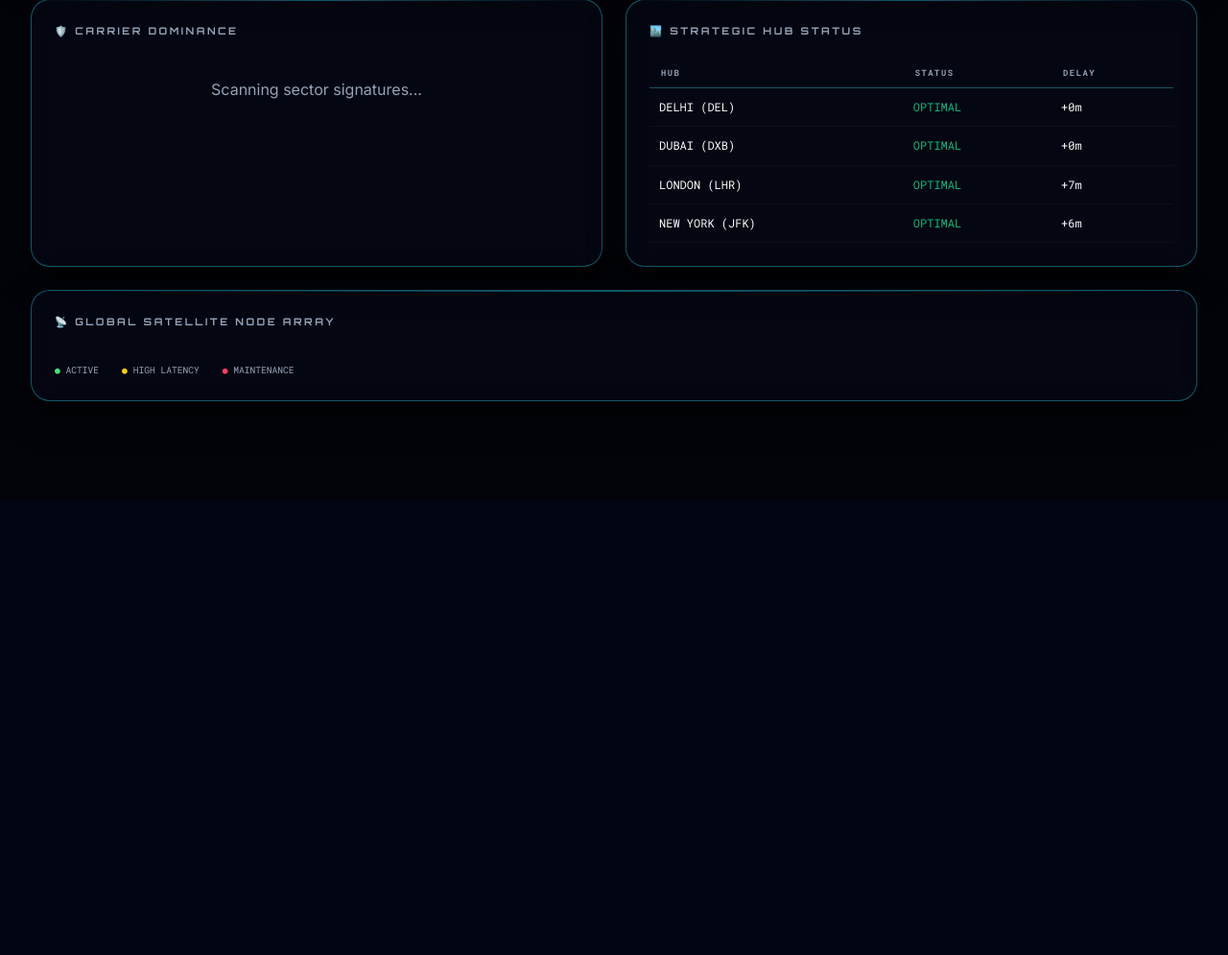
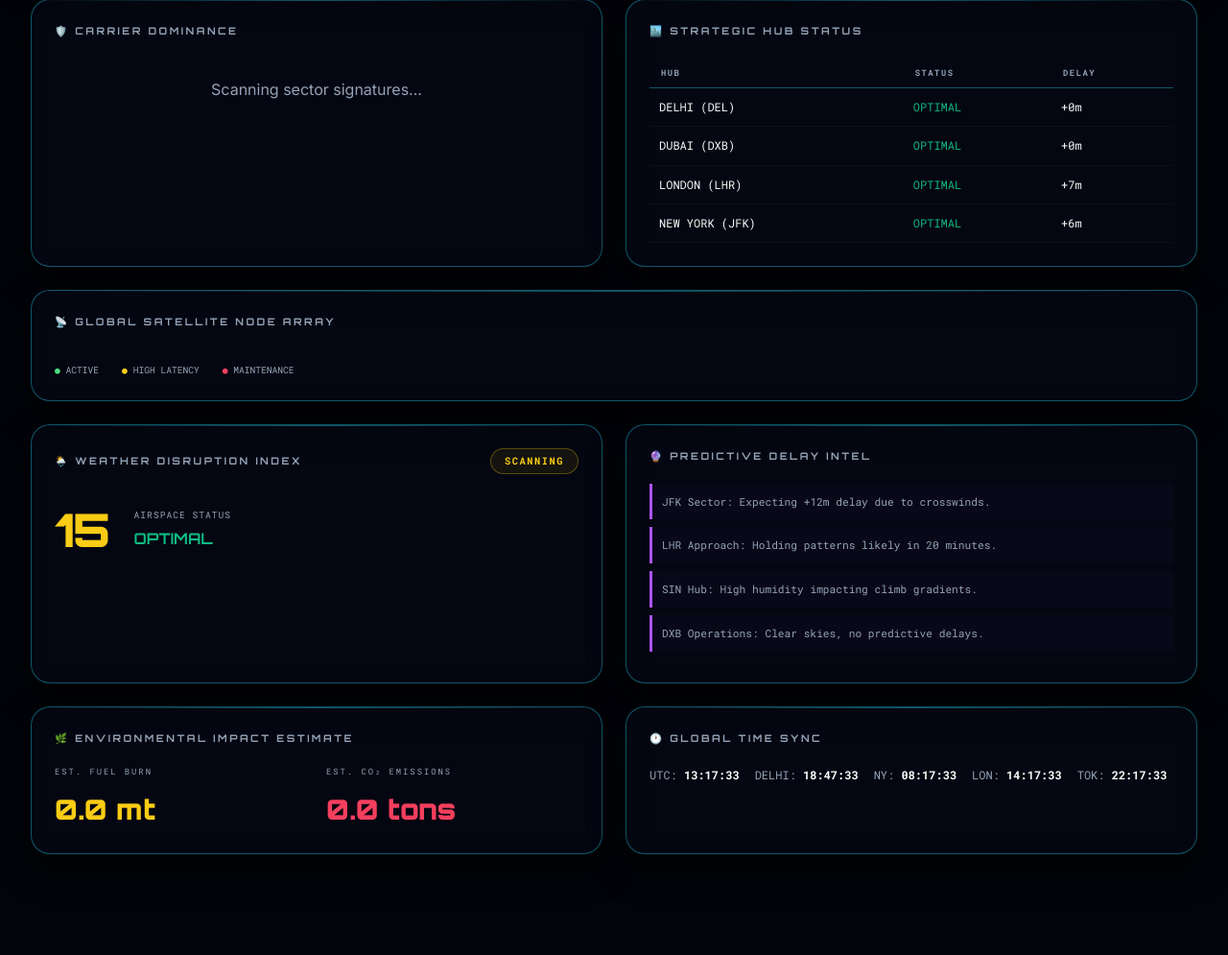
Before and after one commit to samuinti9/foxbat1, a Flask app: page /analytics in a window 1280 px wide. Shown: the part 2145-3140 px from the top of the page at 96% size. Before the commit the page ends 2589 px from the top, so only its background shows below. Run offline with Flask 3, Linux system fonts and the light colour scheme; data that the repository does not hold is empty.

Commit message:
Fix CI workflow, add /api/reset endpoint, add missing analytics HTML sections

```diff
--- a/app.py
+++ b/app.py
@@ -1,6 +1,7 @@
-from flask import Flask, render_template, jsonify
+from flask import Flask, render_template, jsonify, request
 from flask_cors import CORS
 import data_hub
+import sqlite3
 
 # Import Blueprints (Hard Separation)
 from hub_blueprint import hub_bp
@@ -41,6 +42,18 @@ def system_status():
         "architecture": "FLASK_BLUEPRINTS"
     })
 
+@app.route('/api/reset', methods=['POST'])
+def reset_database():
+    """Wipe all historical flight logs from the database."""
+    try:
+        with sqlite3.connect(data_hub.DB_PATH) as conn:
+            conn.execute("DELETE FROM flight_stats")
+            conn.execute("DELETE FROM flight_archive")
+            conn.commit()
+        return jsonify({"success": True, "message": "Database wiped successfully."})
+    except Exception as e:
+        return jsonify({"success": False, "error": str(e)}), 500
+
 if __name__ == '__main__':
     # Running on 8080 as requested in previous sessions
     app.run(host='0.0.0.0', port=8080, debug=True)
--- a/templates/analytics.html
+++ b/templates/analytics.html
@@ -269,6 +269,49 @@
     </div>
   </div>
 
+  <!-- ROW 7: Weather & Predictive Delays -->
+  <div class="dash-grid" style="margin-bottom:24px;">
+    <div class="card panel">
+      <h3>🌦️ WEATHER DISRUPTION INDEX<span class="live"><span class="badge badge-amber">SCANNING</span></span></h3>
+      <div style="display:flex;align-items:center;gap:24px;margin-bottom:20px;">
+        <div style="font-family:var(--font-display);font-size:3rem;font-weight:900;color:var(--col-amber);" id="weather-score">—</div>
+        <div>
+          <div style="font-family:var(--font-mono);font-size:0.6rem;color:var(--col-muted);letter-spacing:1px;margin-bottom:4px;">AIRSPACE STATUS</div>
+          <div style="font-family:var(--font-display);font-size:1rem;font-weight:700;" id="weather-status">SCANNING...</div>
+        </div>
+      </div>
+    </div>
+    <div class="card panel">
+      <h3>🔮 PREDICTIVE DELAY INTEL</h3>
+      <div id="predictive-delays" style="font-family:var(--font-mono);font-size:0.7rem;color:var(--col-muted);">
+        Analyzing sector patterns...
+      </div>
+    </div>
+  </div>
+
+  <!-- ROW 8: Environmental Impact -->
+  <div class="dash-grid" style="margin-bottom:24px;">
+    <div class="card panel">
+      <h3>🌿 ENVIRONMENTAL IMPACT ESTIMATE</h3>
+      <div style="display:grid;grid-template-columns:1fr 1fr;gap:20px;">
+        <div>
+          <div style="font-family:var(--font-mono);font-size:0.55rem;color:var(--col-muted);letter-spacing:2px;margin-bottom:8px;">EST. FUEL BURN</div>
+          <div style="font-family:var(--font-display);font-size:1.8rem;font-weight:900;color:var(--col-amber);" id="env-fuel">—</div>
+        </div>
+        <div>
+          <div style="font-family:var(--font-mono);font-size:0.55rem;color:var(--col-muted);letter-spacing:2px;margin-bottom:8px;">EST. CO₂ EMISSIONS</div>
+          <div style="font-family:var(--font-display);font-size:1.8rem;font-weight:900;color:var(--col-red);" id="env-co2">—</div>
+        </div>
+      </div>
+    </div>
+    <div class="card panel">
+      <h3>🕐 GLOBAL TIME SYNC</h3>
+      <div id="world-clocks" style="display:flex;flex-wrap:wrap;gap:16px;font-family:var(--font-mono);font-size:0.75rem;color:var(--col-muted);">
+        Loading clocks...
+      </div>
+    </div>
+  </div>
+
 </div><!-- /page -->
 
 <!-- TICKER -->
```
Also changed, not shown: .github/workflows/python-app.yml.
